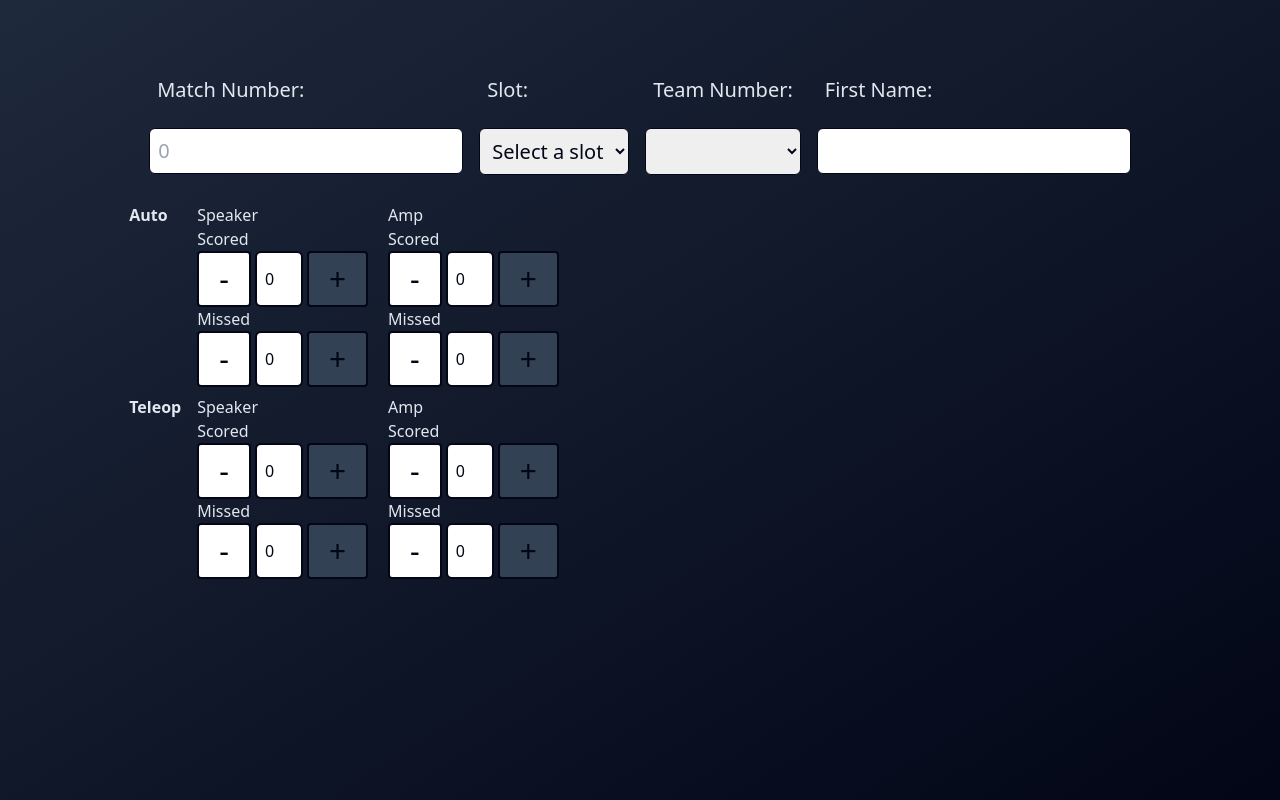
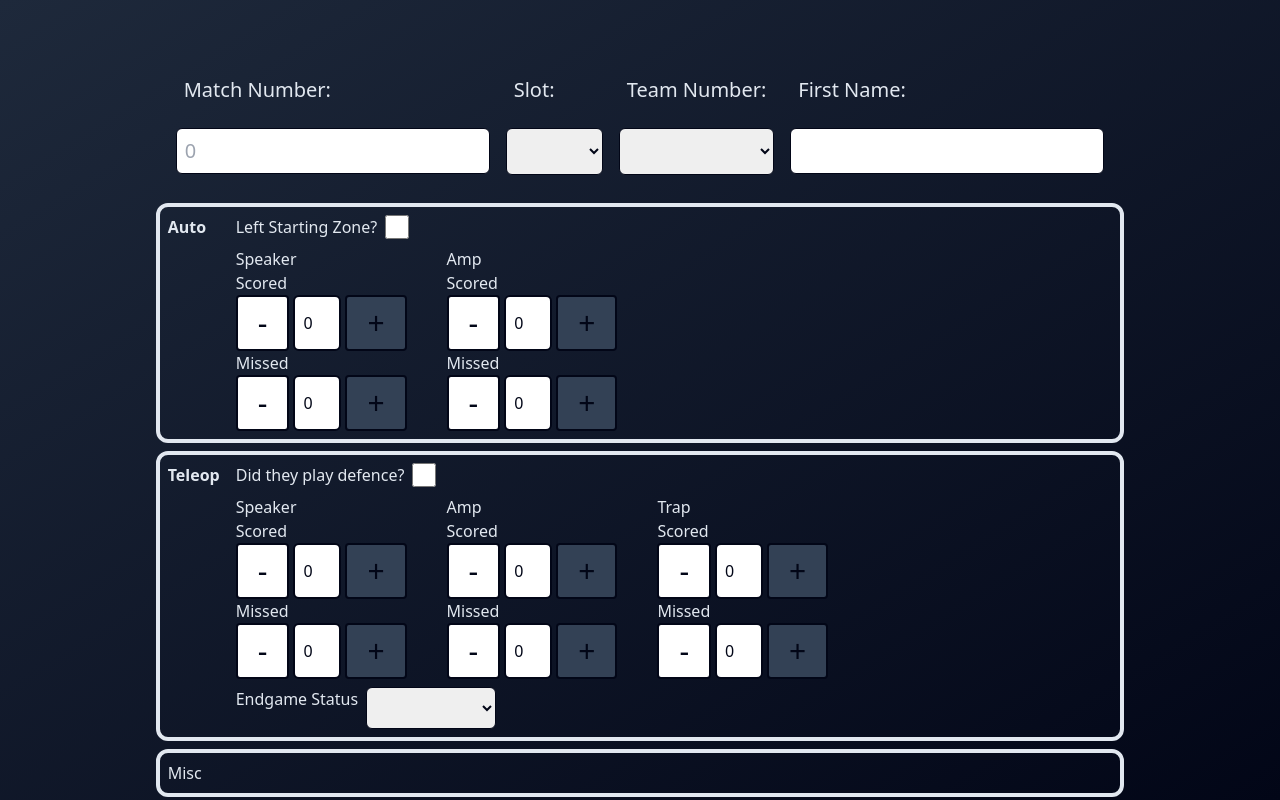
Before and after one commit to FRC900/scouting-site, a Next.js app: page /scouting/stand in a window 1280 px wide. Built offline with nearby package versions, Linux system fonts and the light colour scheme.

Commit message:
incrementor fixed. stand form progress

```diff
--- a/app/ui/scouting/incrementor.tsx
+++ b/app/ui/scouting/incrementor.tsx
@@ -1,46 +1,43 @@
-"use client";
+'use client';
 
 import { useState } from "react";
-import { MinusIcon } from "@heroicons/react/24/outline";
-import { PlusIcon } from "@heroicons/react/24/outline";
 
 export default function Incrementor({ name }: { name: string }) {
 	const [count, setCount] = useState(0);
 
-	function increment() {
-		setCount(count - 1);
+	function decrement(e: React.MouseEvent<HTMLButtonElement, MouseEvent>) {
+		e.preventDefault()
+		if (count === 0) {
+			return;
+		} else {
+			setCount(count - 1);
+		}
 	}
 
-	function decrement() {
+	function increment(e: React.MouseEvent<HTMLButtonElement, MouseEvent>) {
+		e.preventDefault()
 		setCount(count + 1);
-	}
-
-	function updateValue(e: any) {
-		setCount(e);
 	}
 
 	return (
 		<div className="flex flex-row gap-1">
 			<button
-				onClick={increment}
+				onClick={decrement}
 				className="px-5 py-2 bg-white rounded border-2 border-slate-950"
 			>
 				<p className="text-3xl text-slate-950">-</p>
 			</button>
 			<input
 				id={name}
-				name={name}
 				type="number"
 				step="1"
 				value={count}
-				onChange={(event) => {
-					updateValue(event.target.value);
-				}}
 				aria-describedby={name + "-error"}
 				className="p-2 border-2 border-slate-950 rounded-md text-slate-950 w-12"
+				readOnly
 			/>
 			<button
-				onClick={decrement}
+				onClick={increment}
 				className="px-5 py-2 bg-slate-700 rounded border-2 border-slate-950"
 			>
 				<p className="text-3xl text-slate-950">+</p>
--- a/app/ui/scouting/stand-form.tsx
+++ b/app/ui/scouting/stand-form.tsx
@@ -27,9 +27,7 @@ export default function StandForm({ teams }: { teams: TeamField[] }) {
 						aria-describedby="slot-error"
 						className="p-2 border border-slate-950 rounded-md text-slate-950"
 					>
-						<option value="" disabled>
-							Select a slot
-						</option>
+						<option value="" disabled></option>
 						<option>Red 1</option>
 						<option>Red 2</option>
 						<option>Red 3</option>
@@ -66,12 +64,24 @@ export default function StandForm({ teams }: { teams: TeamField[] }) {
 					/>
 				</div>
 			</div>
-			<div className="flex flex-row gap-5">
+			<div className="flex flex-row gap-5 p-2 border-4 border-slate-200 rounded-xl">
 				<p className="w-12">
 					<strong>Auto</strong>
 				</p>
+				<div className="flex flex-col gap-2">
+					<div className="flex flex-row gap-2">
+						<label>Left Starting Zone?</label>
+						<input
+							id="starting-zone"
+							name="starting-zone"
+							type="checkbox"
+							aria-describedby="starting-zone-error"
+							className="h-6 w-6 border border-slate-850 rounded"
+						/>
+					</div>
+					<div className="flex flex-row gap-10">
 						<div>
-					<label>Speaker</label>
+							<label className="mx-auto w-max">Speaker</label>
 							<div>
 								<label>Scored</label>
 								<Incrementor name="auto-speaker-scored" />
@@ -93,10 +103,24 @@ export default function StandForm({ teams }: { teams: TeamField[] }) {
 							</div>
 						</div>
 					</div>
-			<div className="flex flex-row gap-5">
+				</div>
+			</div>
+			<div className="flex flex-row gap-5 p-2 border-4 border-slate-200 rounded-xl">
 				<p className="w-12">
 					<strong>Teleop</strong>
 				</p>
+				<div className="flex flex-col gap-2">
+					<div className="flex flex-row gap-2">
+						<label>Did they play defence?</label>
+						<input
+							id="defence"
+							name="defence"
+							type="checkbox"
+							aria-describedby="defence-error"
+							className="h-6 w-6 border border-slate-850 rounded"
+						/>
+					</div>
+					<div className="flex flex-row gap-10">
 						<div>
 							<label>Speaker</label>
 							<div>
@@ -119,6 +143,38 @@ export default function StandForm({ teams }: { teams: TeamField[] }) {
 								<Incrementor name="teleop-amp-missed" />
 							</div>
 						</div>
+						<div>
+							<label>Trap</label>
+							<div>
+								<label>Scored</label>
+								<Incrementor name="teleop-trap-scored" />
+							</div>
+							<div>
+								<label>Missed</label>
+								<Incrementor name="teleop-trap-missed" />
+							</div>
+						</div>
+					</div>
+					<div className="flex flex-row gap-2">
+						<label>Endgame Status</label>
+						<select
+							id="endgame"
+							name="endgame"
+							defaultValue=""
+							aria-describedby="endgame-error"
+							className="p-2 border border-slate-950 rounded-md text-slate-950"
+						>
+							<option value="" disabled></option>
+							<option>Parked</option>
+							<option>Failed Climb</option>
+							<option>Climbed</option>
+							<option>Harmony</option>
+						</select>
+					</div>
+				</div>
+			</div>
+			<div className="flex flex-row gap-5 p-2 border-4 border-slate-200 rounded-xl">
+				<label>Misc</label>
 			</div>
 		</form>
 	);
```
Lines whose indentation alone changed are shown as unchanged.
